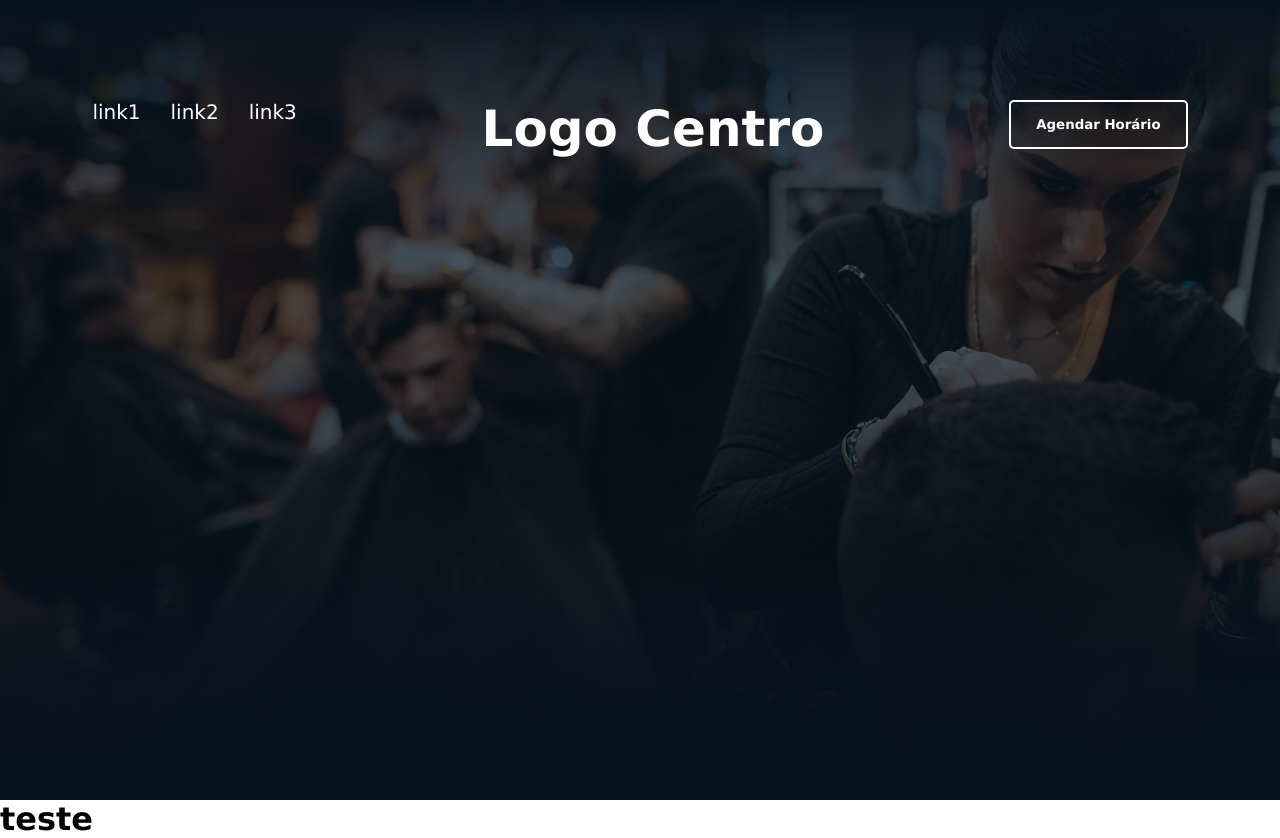
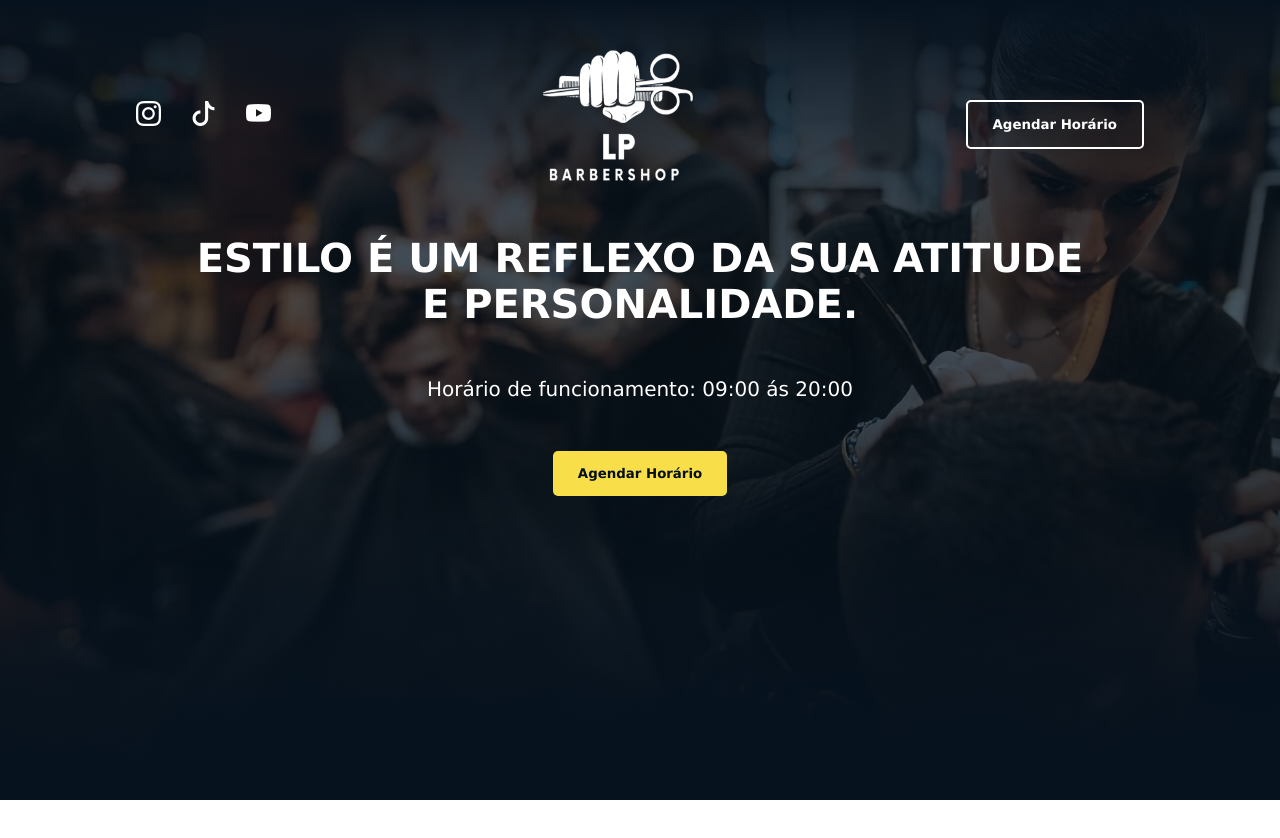
Before and after one commit to matheuspeluso/LP-BARBERSHOP-REACT, a React (Vite) app in the folder lp_barberShop/: page / in a window 1280 px wide. After the commit the page ends 800 px from the top, so only its background shows below. Built offline with nearby package versions, Linux system fonts and the light colour scheme.

Commit message:
finished the header for desktop

```diff
--- a/lp_barberShop/src/App.jsx
+++ b/lp_barberShop/src/App.jsx
@@ -6,7 +6,6 @@ function App() {
   return (
     <>
       <Header/>
-      <h1>teste</h1>
     </>
   );
 }
--- a/lp_barberShop/src/components/Header/Header.jsx
+++ b/lp_barberShop/src/components/Header/Header.jsx
@@ -1,19 +1,22 @@
-import LollowButton from "./LollowButton/LollowButton"
+import LollowButton from "../LollowButton/LollowButton.jsx";
+import YellowButton from "../YellowButton/YellowButton.jsx";
+import Logo from "../../assets/logo.png"
 
 import "./Header.scss"
 
 const Header = () => {
   return (
-    <div className='container'>
-
+    <>
+      <div className='container-pai'>
+        <div className="container">
             <div className="links">
-            <span>link1</span>
-            <span>link2</span>
-            <span>link3</span>
+              <i className="bi bi-instagram icon"></i>
+              <i className="bi bi-tiktok icon"></i>
+              <i className="bi bi-youtube icon"></i>
             </div>
 
             <div className="logo">
-            <span>Logo Centro</span>
+              <img src={Logo} alt="BarberShop" />
             </div>
 
             <div className="agendar-horario">
@@ -21,6 +24,17 @@ const Header = () => {
             </div>
 
         </div>
+
+
+          <div className="chamada">
+            <h2 className="el title">ESTILO É UM REFLEXO DA SUA ATITUDE <br/> E PERSONALIDADE.</h2>
+            <p className="el horario">Horário de funcionamento: 09:00 ás 20:00</p>
+            <YellowButton className="el btn" id="agendar" text="Agendar Horário"/>
+          </div>
+
+      </div>
+
+    </>
   )
 }
 
--- a/lp_barberShop/src/components/Header/Header.scss
+++ b/lp_barberShop/src/components/Header/Header.scss
@@ -1,15 +1,17 @@
 @use '../../partials/color' as color;
+
+.container-pai{
+    background-image: linear-gradient(to bottom, rgba(6,18,30,0.1), #06121e), url("../../assets/bg.svg");
+    z-index: -1;
+    background-repeat: no-repeat;
+    background-position: 50% 0;
+    width: 100vw;
+    height: 100vh;
+    background-size: cover;
 
     .container{
         display: flex;
         justify-content: space-around;
-    background-image: linear-gradient(to bottom, rgba(6,18,30,0.1), #06121e), url("../../assets/bg.svg");
-    width: 100vw;
-    height: 100vh;
-    z-index: -1;
-    background-size: cover;
-    background-repeat: no-repeat;
-    background-position: 50% 0;
 
         .links{
             color: color.$white-normal;
@@ -18,16 +20,48 @@
             justify-content: center;
             gap: 30px;
             margin-top: 100px;
+
+            .icon{
+                font-size: 25px;
+                cursor: pointer;
+
+                &:hover{
+                    color: color.$yellow_normal;
+                }
+            }
         }
 
         .logo{
-        margin-top: 100px;
-        font-size: 50px;
-        color: color.$white-normal;
-        font-weight: bold;
+            margin-top: 50px;
+
+            img{
+                width: 150px;
+            }
         }
 
         .agendar-horario{
             margin-top: 100px;
         }
     }
+
+
+    .chamada{
+        text-align: center;
+
+        .el{
+            margin-bottom: 50px;
+        }
+
+        .horario{
+            color: color.$white-normal;
+            font-size: 20px;
+        }
+
+        .title{
+            margin-top: 50px;
+            font-size: 40px;
+            color: color.$white-normal;
+        }
+
+    }
+}
--- a/lp_barberShop/src/components/Header/LollowButton/LollowButton.scss
+++ b/lp_barberShop/src/components/LollowButton/LollowButton.scss
@@ -1,16 +1,20 @@
-@use '../../../partials/color' as color;
+@use './../../partials/color' as color;
 
 .lollowBtn{
     padding: 15px 25px;
+    max-width: 200px;
+    max-height: 100px;
     background-color: transparent;
     border: 2px solid color.$white-normal;
     color: color.$white-normal;
     font-weight: bold;
     border-radius: 5px;
+    cursor: pointer;
+    transition: all 0.6s ease; /* Transição suave para todas as propriedades */
 
     &:hover{
         background-color: color.$yellow_normal;
-        border: none;
+        border: 2px solid color.$primary-dark;
         color: color.$primary-dark;
     }
 }
--- /dev/null
+++ b/lp_barberShop/src/components/YellowButton/YellowButton.jsx
@@ -0,0 +1,11 @@
+import "./YellowButton.scss"
+
+const YellowButton = ({id,text}) => {
+  return (
+    <button className='yellow-btn' id={id}>
+        {text}
+    </button>
+  )
+}
+
+export default YellowButton
--- /dev/null
+++ b/lp_barberShop/src/components/YellowButton/YellowButton.scss
@@ -0,0 +1,19 @@
+@use '../../partials/color' as color;
+
+.yellow-btn{
+    padding: 15px 25px;
+    max-width: 200px;
+    max-height: 100px;
+    background-color: color.$yellow_normal;
+    border: none;
+    color: color.$primary-dark;
+    font-weight: bold;
+    border-radius: 5px;
+    transition: transform 0.3s ease;
+    outline: none;
+    cursor: pointer;
+
+    &:hover{
+        transform: scale(1.2);
+    }
+}
```
Also changed, not shown: lp_barberShop/src/assets/logo.png (added), lp_barberShop/src/components/LollowButton/LollowButton.jsx (renamed from lp_barberShop/src/components/Header/LollowButton/LollowButton.jsx). Lines whose indentation alone changed are shown as unchanged.
